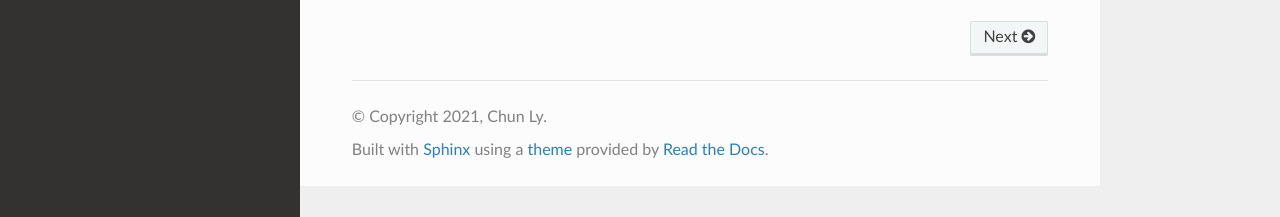
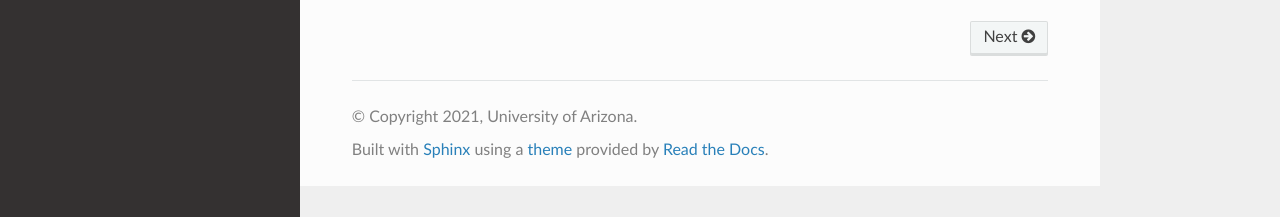
Before and after one commit to UAL-RE/ReQUIAM_csv, a Sphinx documentation site: the page built from docs/source/index.rst, in a window 1280 px wide. Shown: the part 680-897 px from the top of the page. Built offline with Sphinx 7.4.7 and the Read the Docs theme 2.0.0, drawn with Linux system fonts in a browser that asks for light colours.

Commit message:
Update docs/source/conf.py relative path and copyright

```diff
--- a/docs/source/conf.py
+++ b/docs/source/conf.py
@@ -14,13 +14,13 @@ import os
 import sys
 import sphinx_rtd_theme
 import sphinx_autodoc_typehints
-sys.path.insert(0, os.path.abspath('../../requiam_csv'))
+sys.path.insert(0, os.path.abspath('../../'))
 
 
 # -- Project information -----------------------------------------------------
 
 project = 'ReQUIAM_csv'
-copyright = '2021, Chun Ly'
+copyright = '2021, University of Arizona'
 author = 'Chun Ly'
 
 # The full version, including alpha/beta/rc tags
```
